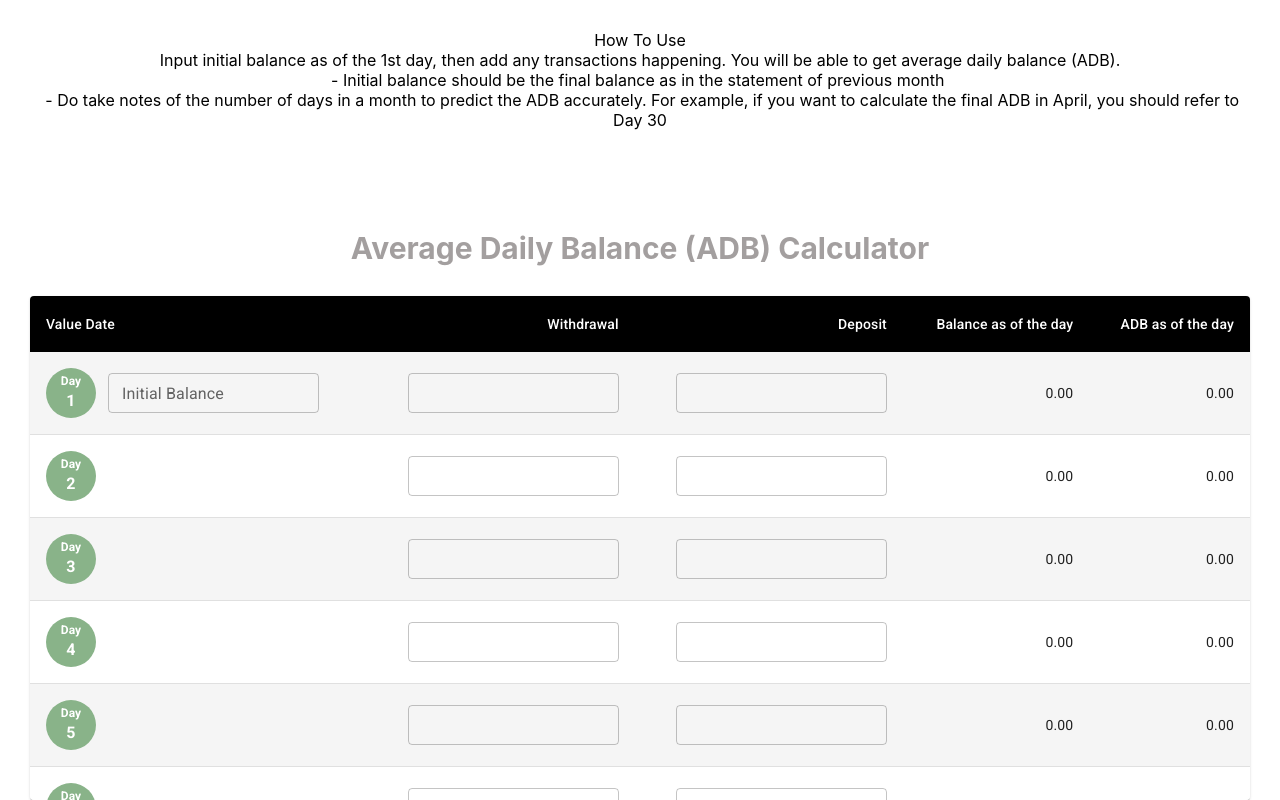
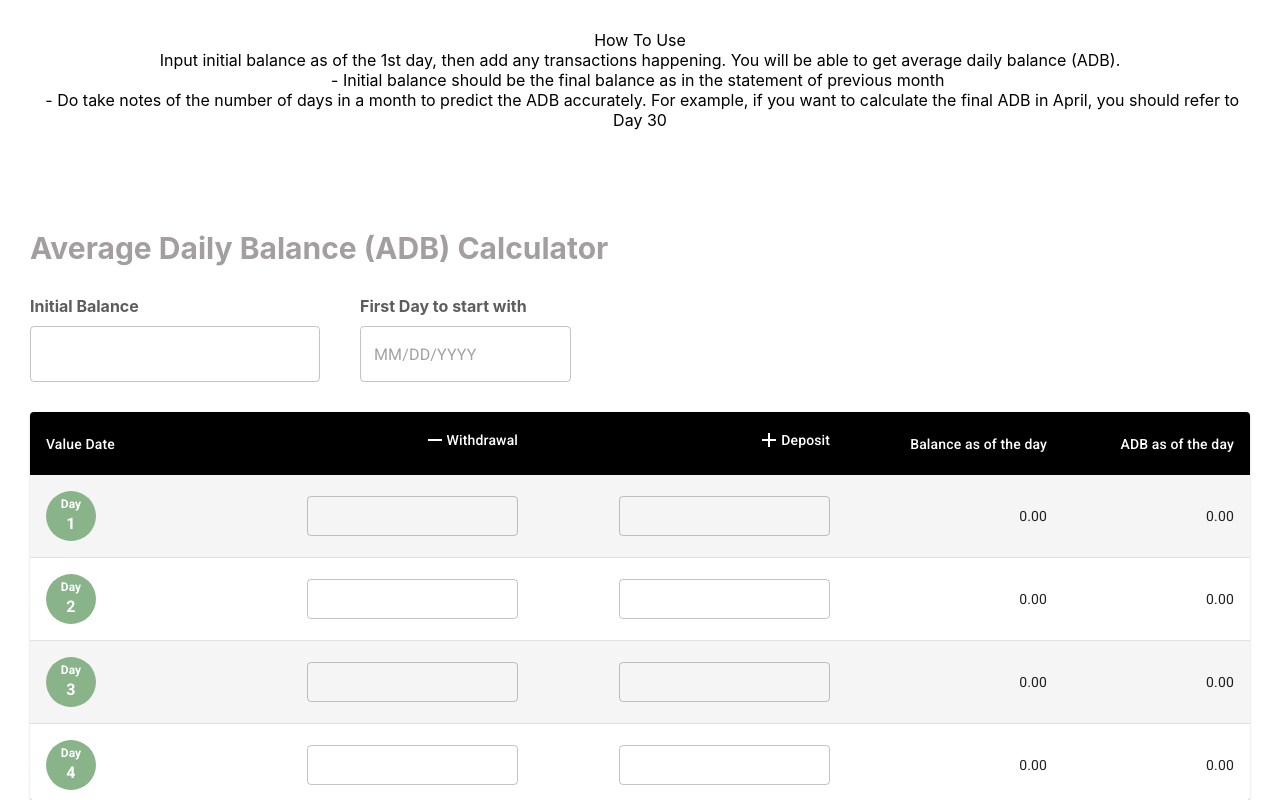
Before and after one commit to wopni1021/average-daily-balance-calculator, a React (Create React App) app in the folder my-app/: page / in a window 1280 px wide. Built offline with nearby package versions, Linux system fonts and the light colour scheme.

Commit message:
Add initial balance and date, fix styling

```diff
--- a/my-app/package.json
+++ b/my-app/package.json
@@ -6,7 +6,9 @@
     "@emotion/react": "^11.13.3",
     "@emotion/styled": "^11.13.0",
     "@fontsource/roboto": "^5.0.14",
-    "@mui/material": "^5.16.7",
+    "@mui/icons-material": "^6.0.2",
+    "@mui/material": "^6.0.2",
+    "@mui/x-date-pickers": "^7.15.0",
     "@testing-library/jest-dom": "^5.17.0",
     "@testing-library/react": "^13.4.0",
     "@testing-library/user-event": "^13.5.0",
@@ -14,6 +16,7 @@
     "@types/node": "^16.18.105",
     "@types/react": "^18.3.4",
     "@types/react-dom": "^18.3.0",
+    "dayjs": "^1.11.13",
     "react": "^18.3.1",
     "react-dom": "^18.3.1",
     "react-scripts": "5.0.1",
--- a/my-app/src/components/MainTable.scss
+++ b/my-app/src/components/MainTable.scss
@@ -7,22 +7,47 @@
     padding: 0 0 30px 0;
     font-size: 30px;
     color: rgb(163, 159, 159);
+    text-align: left;
+  }
+
+  &-init {
+    display: flex;
+    padding-bottom: 30px;
+    &-label {
+      text-align: left;
+      font-weight: bold;
+      color: rgb(94, 92, 92);
+      padding-bottom: 10px;
+    }
+    &-balance {
+      & .MuiTextField-root {
+        width: 290px;
+      }
+    }
+    &-day {
+      margin-left: 40px;
+    }
+  }
+
+  &-th {
+    display: inline-flex;
+    align-items: center;
+    justify-content: center;
   }
 
   & .MuiTableContainer-root {
     flex-grow: 1;
   }
 
-  &-day {
-    &-col {
+  &-value-date {
     display: flex;
     align-items: center;
 
     & .MuiTextField-root {
       margin-left: 12px;
     }
-    }
 
+    &-day {
       flex-direction: column;
       min-width: 50px; /* Adjust the size of the circle */
       height: 50px;
@@ -38,4 +63,12 @@
         font-size: 16px; /* Adjusts the text size */
       }
     }
+
+    &-date {
+      margin-left: 12px;
+      font-weight: 500;
+      font-size: 16px;
+      color: rgb(95, 95, 95);
     }
+  }
+}
--- a/my-app/src/components/MainTable.tsx
+++ b/my-app/src/components/MainTable.tsx
@@ -1,7 +1,7 @@
 import React, { useState } from "react";
 import Table from "@mui/material/Table";
 import TableBody from "@mui/material/TableBody";
-import TableCell, { tableCellClasses } from "@mui/material/TableCell";
+import TableCell, { tableCellClasses, TableCellProps } from "@mui/material/TableCell";
 import TableContainer from "@mui/material/TableContainer";
 import TableHead from "@mui/material/TableHead";
 import TableRow from "@mui/material/TableRow";
@@ -10,12 +10,29 @@ import TextField, { TextFieldProps } from "@mui/material/TextField";
 import Input from "@mui/material/Input";
 import "./MainTable.scss";
 import { styled } from "@mui/material/styles";
+import AddIcon from "@mui/icons-material/Add";
+import RemoveIcon from "@mui/icons-material/Remove";
+import { DemoContainer, DemoItem } from "@mui/x-date-pickers/internals/demo";
+import { AdapterDayjs } from "@mui/x-date-pickers/AdapterDayjs";
+import { LocalizationProvider } from "@mui/x-date-pickers/LocalizationProvider";
+import { DatePicker } from "@mui/x-date-pickers/DatePicker";
+import { Dayjs } from "dayjs";
 
-function createData(name: string, calories: number, fat: number, carbs: number, protein: number) {
-  return { name, calories, fat, carbs, protein };
+interface Row {
+  withdraw: number;
+  depo: number;
+  balance: number;
+  adb: number;
 }
 
-const StyledTableCell = styled(TableCell)(({ theme }) => ({
+interface FixedWidthTableCellProps extends TableCellProps {
+  fixedWidth?: number; // Optional custom prop for fixed width
+}
+
+type State = Array<Row>;
+
+const StyledTableCell = styled(TableCell)<FixedWidthTableCellProps>(({ theme, fixedWidth }) => ({
+  width: fixedWidth ? `${fixedWidth}px` : "atuo",
   [`&.${tableCellClasses.head}`]: {
     backgroundColor: theme.palette.common.black,
     color: theme.palette.common.white,
@@ -24,6 +41,8 @@ const StyledTableCell = styled(TableCell)(({ theme }) => ({
     fontSize: 14,
   },
 }));
+
+const VALUE_DATE_WIDTH = 160;
 
 const StyledTableRow = styled(TableRow)(({ theme }) => ({
   "&:nth-of-type(odd)": {
@@ -36,14 +55,8 @@ const StyledTableRow = styled(TableRow)(({ theme }) => ({
 }));
 
 const MAX_DATE = 31;
+const MAX_NUM = 1000000000;
 
-// const getRows = () => {
-//   const rows = [...Array(MAX_DATE)].map((_, idx) => {
-//     return { date: idx + 1, withdraw: 1000, depo: 2000, balance: 200, adb: 300 };
-//   });
-//   console.log(rows);
-//   return rows;
-// };
 const formatNumber = (num: number) => {
   return num.toFixed(2);
 };
@@ -52,15 +65,6 @@ const commonInputProps: Partial<TextFieldProps> = { size: "small", variant: "out
 
 const ROOT = "adb-table";
 
-interface Row {
-  withdraw: number;
-  depo: number;
-  balance: number;
-  adb: number;
-}
-
-type State = Array<Row>;
-
 const MainTable = () => {
   const initialRows = [...Array(MAX_DATE)].map((_, idx) => {
     return { withdraw: 0, depo: 0, balance: 0, adb: 0 };
@@ -68,9 +72,11 @@ const MainTable = () => {
 
   const [rows, setRows] = useState<State>(initialRows);
   const [initialBalance, setInitialBalance] = useState<number>(0);
+  const [initialDate, setInitialDate] = useState<Dayjs | null>(null);
 
   const handleChangeWithDr = (value: string, index: number) => {
     const val = Number(value);
+    if (val > MAX_NUM) return;
     setRows((prevRows) => {
       const rows = [] as State;
       let total = 0;
@@ -89,13 +95,13 @@ const MainTable = () => {
           rows.push({ withdraw: newWithdraw, depo: newDepo, balance: newBalance, adb: newAdb });
         }
       });
-      console.log(rows);
       return rows;
     });
   };
 
   const handleChangeDepo = (value: string, index: number) => {
     const val = Number(value);
+    if (val > MAX_NUM) return;
     setRows((prevRows) => {
       const rows = [] as State;
       let total = 0;
@@ -114,7 +120,6 @@ const MainTable = () => {
           rows.push({ withdraw: newWithdraw, depo: newDepo, balance: newBalance, adb: newAdb });
         }
       });
-      console.log(rows);
       return rows;
     });
   };
@@ -133,21 +138,58 @@ const MainTable = () => {
         const newAdb = total / (idx + 1);
         rows.push({ withdraw: row.withdraw, depo: row.depo, balance: newBalance, adb: newAdb });
       });
-      console.log(rows);
       return rows;
     });
+  };
+
+  const handleChangeInitDate = (value: Dayjs | null) => {
+    setInitialDate(value);
   };
 
   return (
     <div className={ROOT}>
       <div className={`${ROOT}-title`}>Average Daily Balance (ADB) Calculator</div>
+
+      <div className={`${ROOT}-init`}>
+        <div className={`${ROOT}-init-balance`}>
+          <div className={`${ROOT}-init-label`}>Initial Balance</div>
+          <TextField
+            {...commonInputProps}
+            id="standard-basic"
+            onBlur={handleChangeInitialBalance}
+            size="medium"
+            InputProps={{
+              inputProps: { style: { textAlign: "right" } },
+            }}
+            type="number"
+          />
+        </div>
+
+        <div className={`${ROOT}-init-day`}>
+          <div className={`${ROOT}-init-label`}>First Day to start with</div>
+          <LocalizationProvider dateAdapter={AdapterDayjs}>
+            <DatePicker onChange={handleChangeInitDate} value={initialDate} />
+          </LocalizationProvider>
+        </div>
+      </div>
+
       <TableContainer component={Paper}>
         <Table sx={{ minWidth: 650 }} aria-label="simple table" stickyHeader>
           <TableHead>
             <StyledTableRow>
-              <StyledTableCell>Value Date</StyledTableCell>
-              <StyledTableCell align="right">Withdrawal</StyledTableCell>
-              <StyledTableCell align="right">Deposit</StyledTableCell>
+              <StyledTableCell fixedWidth={VALUE_DATE_WIDTH}>Value Date</StyledTableCell>
+              <StyledTableCell align="right">
+                <div className={`${ROOT}-th`}>
+                  <RemoveIcon />
+                  <span>Withdrawal</span>
+                </div>
+              </StyledTableCell>
+              <StyledTableCell align="right">
+                <div className={`${ROOT}-th`}>
+                  <AddIcon />
+                  <span>Deposit</span>
+                </div>
+              </StyledTableCell>
               <StyledTableCell align="right">Balance as of the day</StyledTableCell>
               <StyledTableCell align="right">ADB as of the day</StyledTableCell>
             </StyledTableRow>
@@ -155,12 +197,12 @@ const MainTable = () => {
           <TableBody>
             {rows.map((row, index) => (
               <StyledTableRow key={index} sx={{ "&:last-child td, &:last-child th": { border: 0 } }}>
-                <StyledTableCell component="th" scope="row">
-                  <div className={`${ROOT}-day-col`}>
-                    <div className={`${ROOT}-day`}>
-                      <div>Day</div> <div className={`${ROOT}-day-num`}>{index + 1}</div>
+                <StyledTableCell component="th" scope="row" fixedWidth={VALUE_DATE_WIDTH}>
+                  <div className={`${ROOT}-value-date`}>
+                    <div className={`${ROOT}-value-date-day`}>
+                      <div>Day</div> <div className={`${ROOT}-value-date-day-num`}>{index + 1}</div>
                     </div>
-                    {index === 0 && <TextField {...commonInputProps} id="standard-basic" label="Initial Balance" onBlur={handleChangeInitialBalance} />}
+                    {initialDate?.isValid() && <span className={`${ROOT}-value-date-date`}>{initialDate.add(index, "day").toDate().toLocaleDateString()}</span>}
                   </div>
                 </StyledTableCell>
                 <StyledTableCell align="right">
@@ -173,8 +215,9 @@ const MainTable = () => {
                       handleChangeWithDr(e.target.value, index);
                     }}
                     InputProps={{
-                      inputProps: { style: { textAlign: "right" } }, // Aligns the input text to the right
+                      inputProps: { style: { textAlign: "right" } },
                     }}
+                    value={row.withdraw || ""}
                   />
                 </StyledTableCell>
                 <StyledTableCell align="right">
@@ -189,6 +232,7 @@ const MainTable = () => {
                     InputProps={{
                       inputProps: { style: { textAlign: "right" } }, // Aligns the input text to the right
                     }}
+                    value={row.depo || ""}
                   />
                 </StyledTableCell>
                 <StyledTableCell align="right">{formatNumber(row.balance)}</StyledTableCell>
```
Lines whose indentation alone changed are shown as unchanged.
